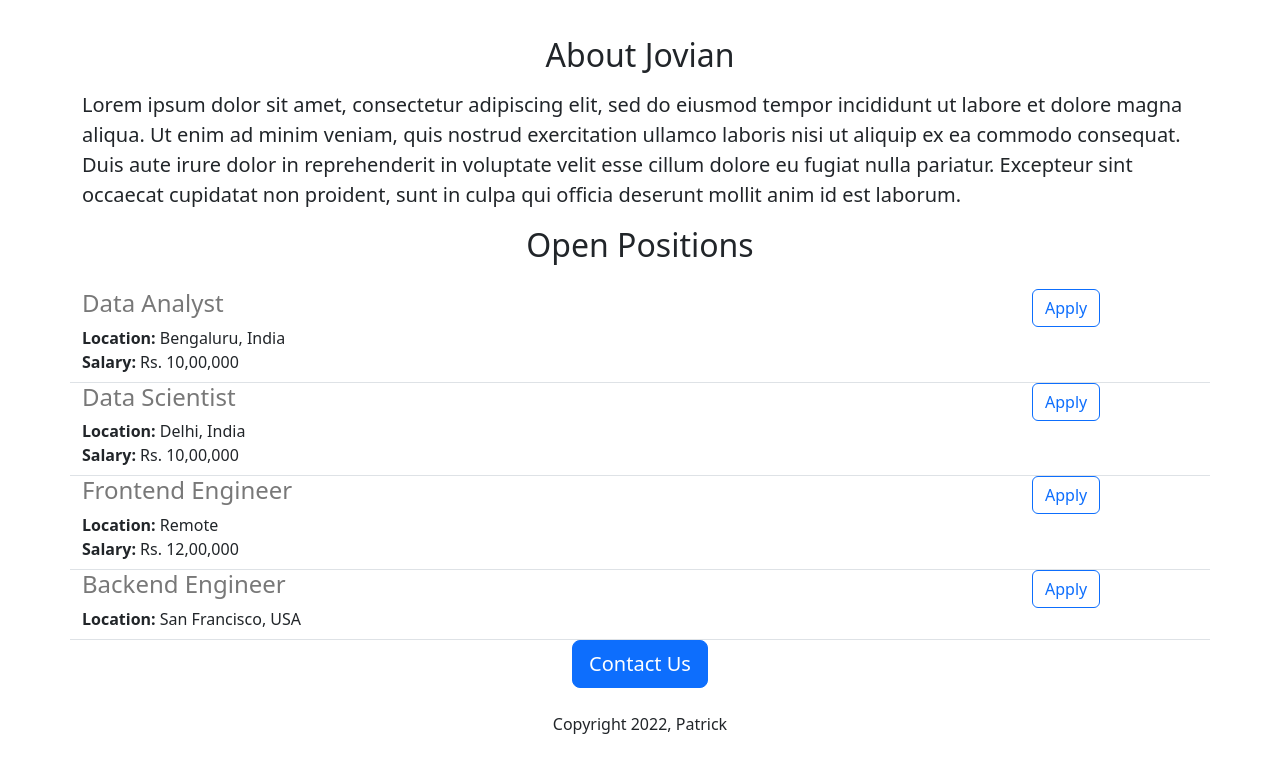
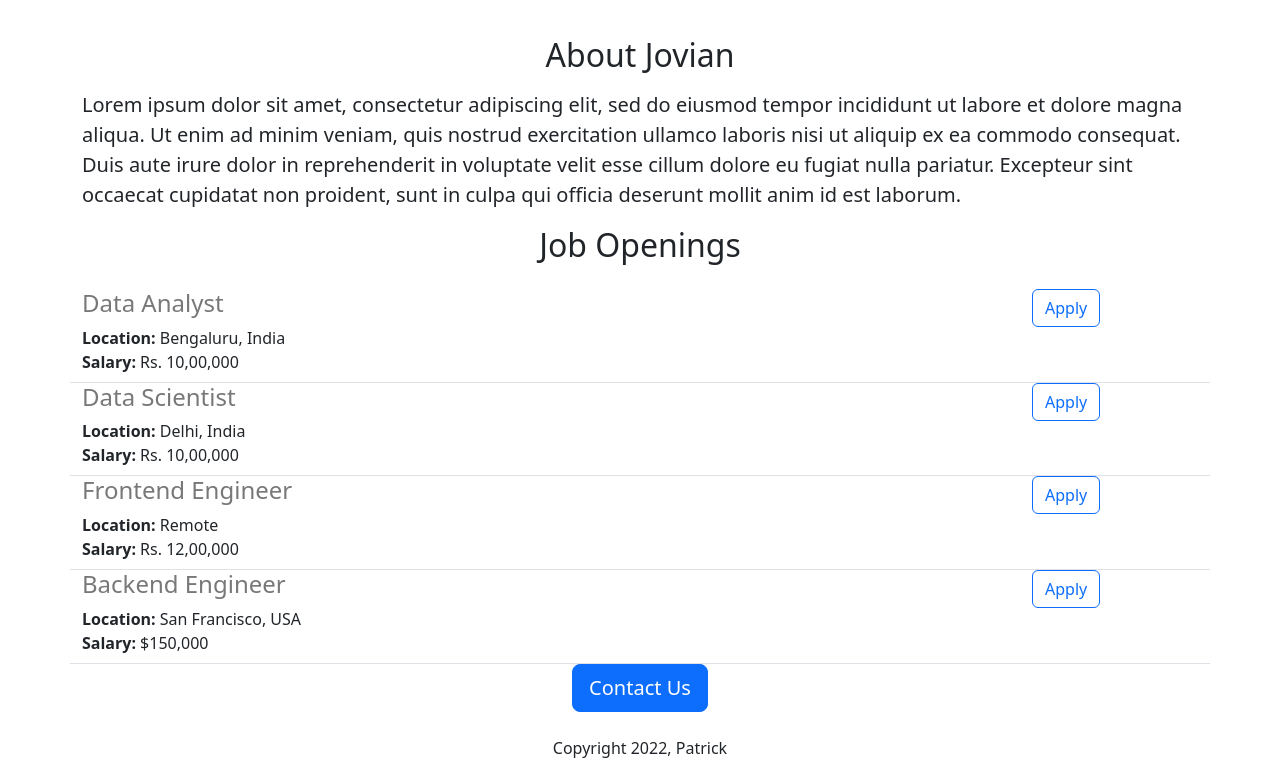
Before and after one commit to BBlackwave/jovian-careers-website-v2, a Flask app: page / in a window 1280 px wide. Shown: the part 576-1352 px from the top of the page. Before the commit the page ends 1310 px from the top, so only its background shows below. Run offline with Flask 3, Linux system fonts and the light colour scheme.

Commit message:
make some changes to salary and title

```diff
--- a/app.py
+++ b/app.py
@@ -25,6 +25,8 @@
   'id': 4,
   'title': 'Backend Engineer',
   'location': 'San Francisco, USA',
+  'salary': '$150,000'
+
 
   },
 
--- a/templates/home.html
+++ b/templates/home.html
@@ -22,7 +22,7 @@
       <p class="lead">
         Lorem ipsum dolor sit amet, consectetur adipiscing elit, sed do eiusmod tempor incididunt ut labore et dolore magna aliqua. Ut enim ad minim veniam, quis nostrud exercitation ullamco laboris nisi ut aliquip ex ea commodo consequat. Duis aute irure dolor in reprehenderit in voluptate velit esse cillum dolore eu fugiat nulla pariatur. Excepteur sint occaecat cupidatat non proident, sunt in culpa qui officia deserunt mollit anim id est laborum.
       </p>
-      <h2 class="text-center mt-2 mb-4">Open Positions</h2>
+      <h2 class="text-center mt-2 mb-4">Job Openings</h2>
       <div>
         {% for job in jobs %}
          {% include 'jobitem.html' %}
```
